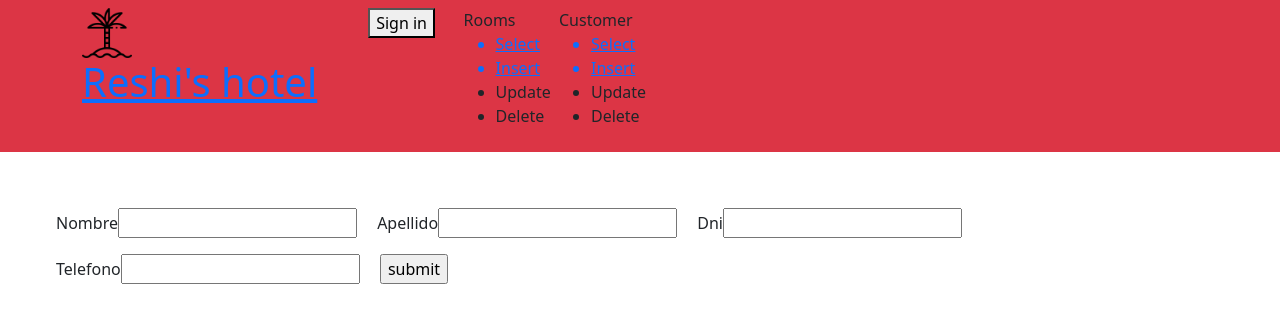
After one commit to icarreras19961/dwes, a PHP site: page /forms/customers/form_customer_insert.php in a window 1280 px wide. The commit adds this page. Shown: the top 323 px of the page. Run offline with PHP 8.4, Linux system fonts and the light colour scheme.

Commit message:
17/10  (insert room funciona)form y db de customer

```diff
--- /dev/null
+++ b/forms/customers/form_customer_insert.php
@@ -0,0 +1,20 @@
+<?php
+include('C:/xampp/htdocs/student034/dwes/header.php');
+?>
+
+
+<div class="m-5">
+  <form action="/student034/dwes/db/customers/db_customer_select.php" method="POST">
+    <label class="m-2">Nombre<input type="text" name="name"></label>
+    <label class="m-2">Apellido<input type="text" name="surname"></label>
+    <label class="m-2">Dni<input type="text" name="dni"></label>
+    <label class="m-2">Telefono<input type="text" name="phone"></label>
+    <label class="m-2"><input type="submit" value="submit" name="submit"></label>
+  </form>
+</div>
+
+
+
+<?php
+include('C:/xampp/htdocs/student034/dwes/footer.php');
+?>
--- a/header.php
+++ b/header.php
@@ -22,27 +22,37 @@
             </a>
           </div>
           <div class="col-lg-2"><button>Sign in</button></div>
-          <div class="col-lg-2"><select name="Rooms">
-              <option value=""><a href="/student034/dwes/forms/rooms/form_rooms_select.php">Select</a></option>
-              <option value="">Insert</option>
-              <option value="">Update</option>
-              <option value="">Delete</option>
-            </select></div>
           <div class="col-lg-2">
-            <button>Contactanos</button>
+            Rooms
+            <ul>
+              <a href="/student034/dwes/forms/rooms/form_rooms_select.php">
+                <li>Select</li>
+              </a>
+              <a href="/student034/dwes/forms/rooms/form_rooms_insert.php">
+                <li>Insert</li>
+              </a>
+              <li>Update</li>
+              <li>Delete</li>
+            </ul>
           </div>
+          <div class="col-lg-2">
+            Customer
+            <ul>
+              <a href="/student034/dwes/forms/customers/form_customer_select.php">
+                <li>Select</li>
+              </a>
+              <a href="/student034/dwes/forms/customers/form_customer_insert.php">
+                <li>Insert</li>
+              </a>
+              <li>Update</li>
+              <li>Delete</li>
+            </ul>
+          </div>
+
         </div>
       </div>
 
     </nav>
 
     </div>
-
-    <ul>
-      <li><a href="">Sign in</a></li>
-      <li><a href="/student034/dwes/forms/rooms/form_rooms_select.php">Rooms</a></li>
-      <li><a href="">Contactanos</a></li>
-    </ul>
-
-
   </header>
```
Also changed, not shown: db/customers/db_customer_insert.php (added, +12 -0 lines), db/customers/db_customer_select.php (added, +12 -0 lines), db/rooms/db_rooms_insert.php (+5 -7 lines), forms/customers/form_customer_select.php (added, +16 -0 lines), forms/rooms/form_rooms_insert.php (+4 -4 lines), pages/contact.html (deleted), pages/rooms.html (deleted).
